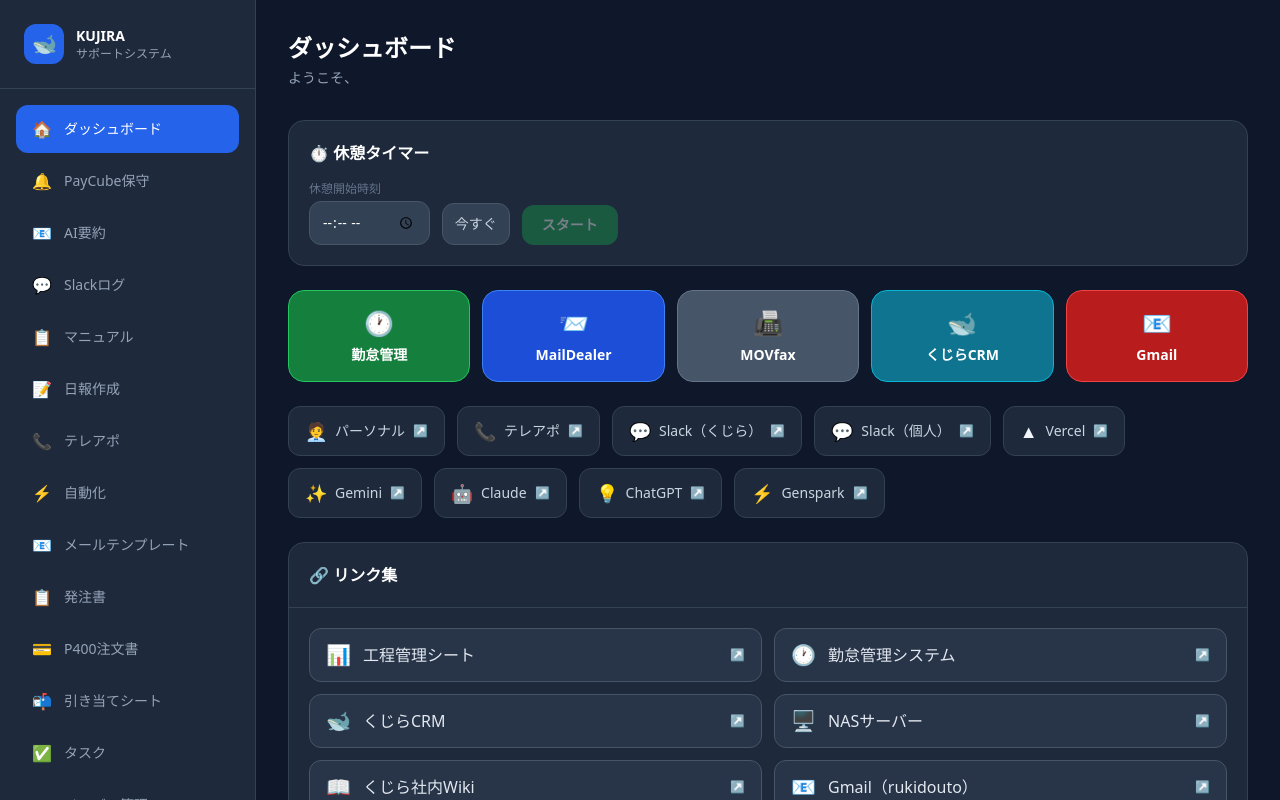
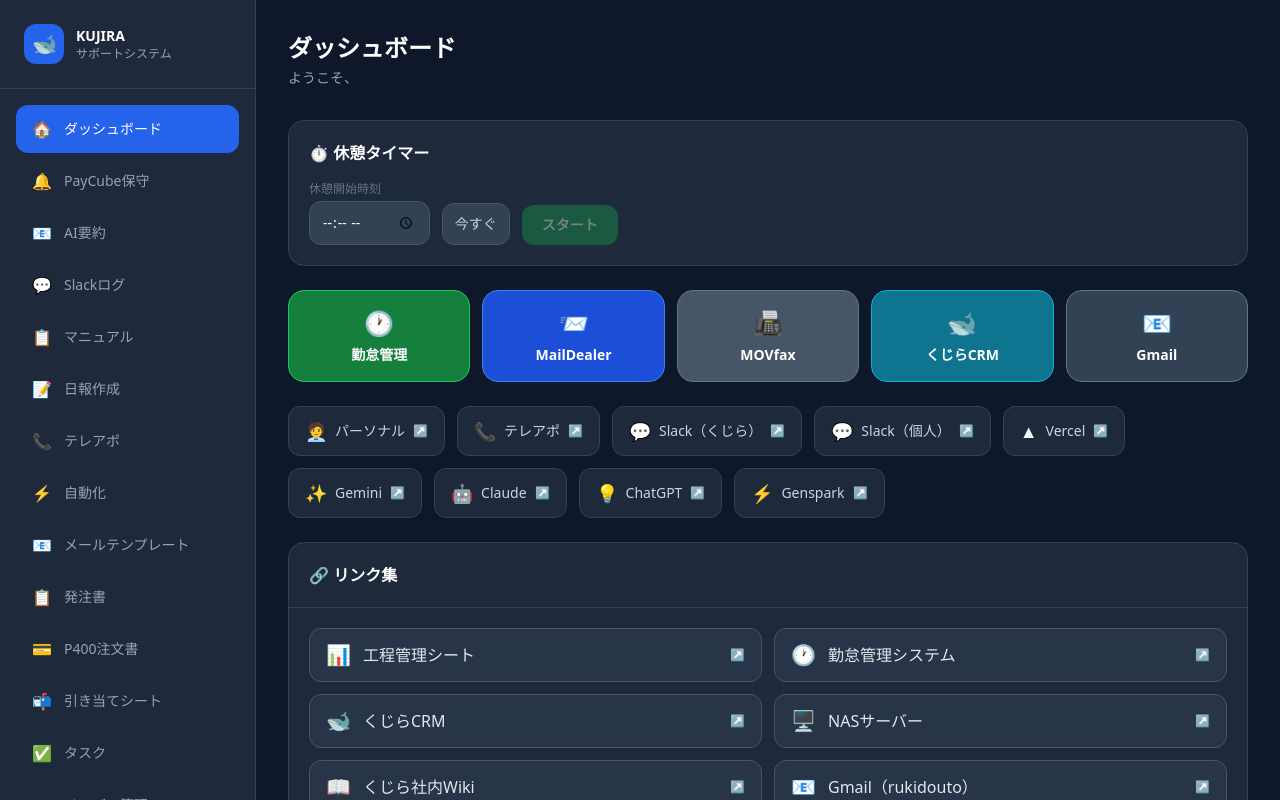
Before and after one commit to fyoneyone9-cyber/kujira-support, a Next.js app: page /dashboard in a window 1280 px wide. Shown: the top 800 px of the page. Built offline with nearby package versions, Linux system fonts and the light colour scheme; no server answers; the database is empty.

Commit message:
fix: GmailボタンをグレーカラーへVariant変更

```diff
--- a/src/app/(app)/dashboard/page.tsx
+++ b/src/app/(app)/dashboard/page.tsx
@@ -40,7 +40,7 @@ export default async function DashboardPage() {
           <span className="text-sm font-bold text-white">くじらCRM</span>
         </a>
         <a href="https://mail.google.com/mail/u/0/#inbox" target="_blank" rel="noopener noreferrer"
-          className="flex flex-col items-center gap-1.5 px-4 py-4 bg-red-700 hover:bg-red-600 border border-red-500 rounded-2xl transition-colors group">
+          className="flex flex-col items-center gap-1.5 px-4 py-4 bg-slate-700 hover:bg-slate-600 border border-slate-500 rounded-2xl transition-colors group">
           <span className="text-2xl">📧</span>
           <span className="text-sm font-bold text-white">Gmail</span>
         </a>
```
